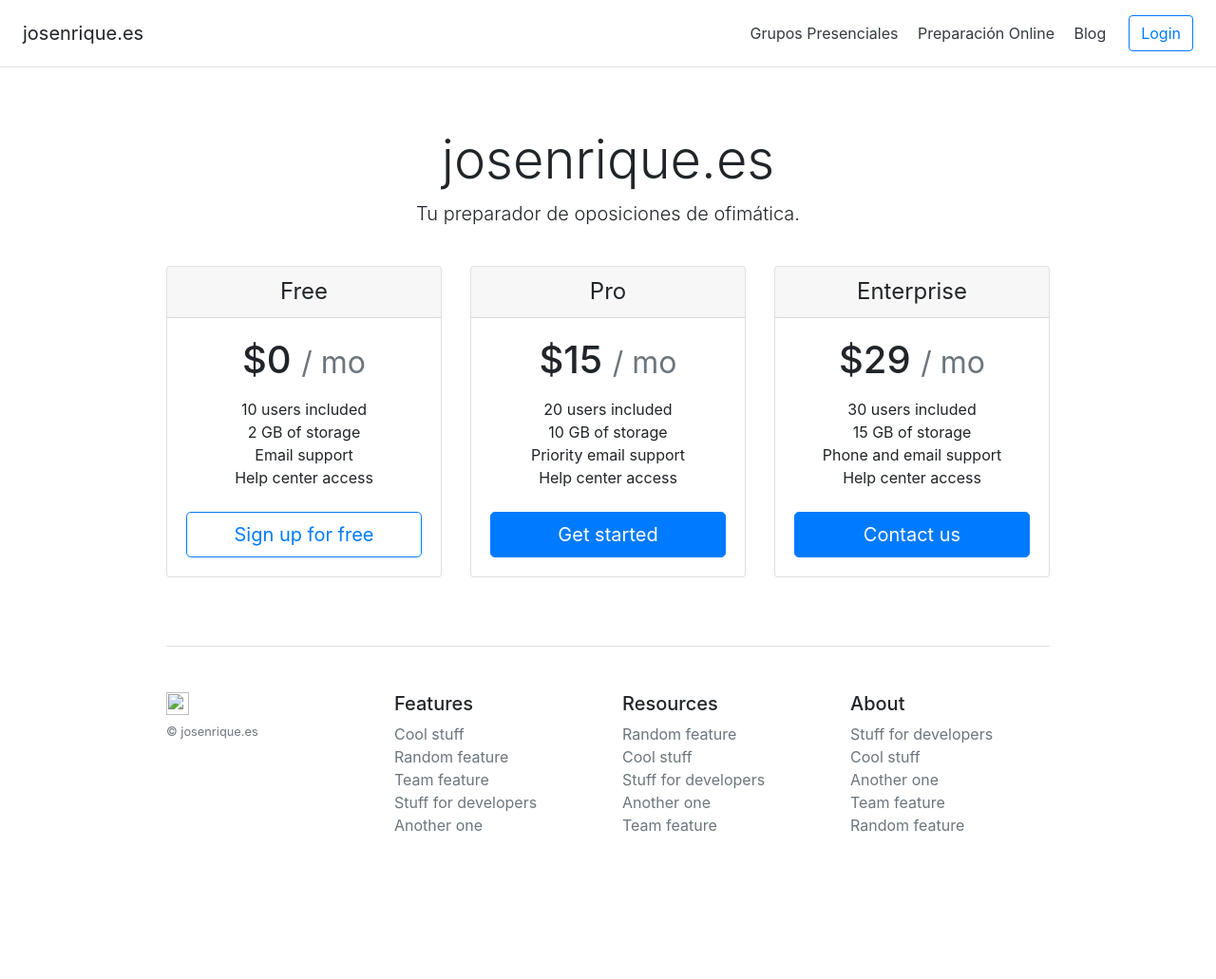
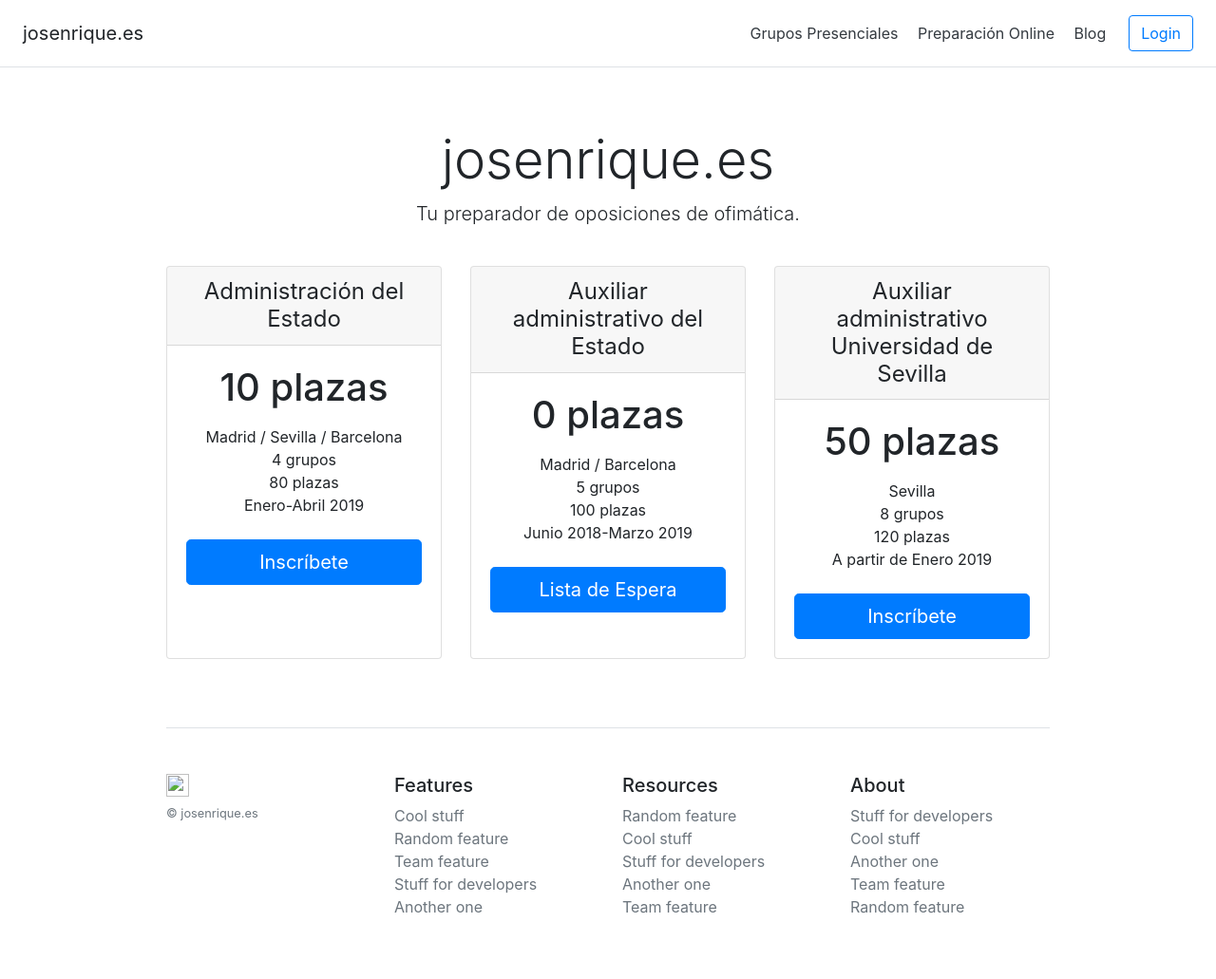
Before and after one commit to juananruiz/inscripcion, a Symfony app: template templates/usuario/inicio.html.twig in a window 1280 px wide. Shown: the whole page at 95% size. Before the commit the page ends 876 px from the top, so only its background shows below. Run offline with Twig, Linux system fonts and the light colour scheme; the template is opened without the code that fills it, so the values that code supplies are empty; some libraries are stand-ins or nearby versions.

Commit message:
Comenzando con listado de cursos para portal usuario

```diff
--- a/public/css/dashboard.css
+++ b/public/css/gestor.css
@@ -1,3 +1,8 @@
+/*
+Basado en el tema de ejemplo Dashboard de Bootstrap
+https://getbootstrap.com/docs/4.1/examples/dashboard/
+*/
+
 body {
   font-size: .875rem;
 }
--- a/public/css/pricing.css
+++ /dev/null
@@ -1,72 +0,0 @@
-html {
-  font-size: 14px;
-}
-@media (min-width: 768px) {
-  html {
-    font-size: 16px;
-  }
-}
-
-.container {
-  max-width: 960px;
-}
-
-.pricing-header {
-  max-width: 700px;
-}
-
-.card-deck .card {
-  min-width: 220px;
-}
-
-@font-face {
-  font-weight: 400;
-  font-style:  normal;
-  font-family: 'Inter-Loom';
-  src: url('https://cdn.useloom.com/assets/fonts/inter/Inter-UI-Regular.woff2') format('woff2');
-}
-@font-face {
-  font-weight: 400;
-  font-style:  italic;
-  font-family: 'Inter-Loom';
-  src: url('https://cdn.useloom.com/assets/fonts/inter/Inter-UI-Italic.woff2') format('woff2');
-}
-
-@font-face {
-  font-weight: 500;
-  font-style:  normal;
-  font-family: 'Inter-Loom';
-  src: url('https://cdn.useloom.com/assets/fonts/inter/Inter-UI-Medium.woff2') format('woff2');
-}
-@font-face {
-  font-weight: 500;
-  font-style:  italic;
-  font-family: 'Inter-Loom';
-  src: url('https://cdn.useloom.com/assets/fonts/inter/Inter-UI-MediumItalic.woff2') format('woff2');
-}
-
-@font-face {
-  font-weight: 700;
-  font-style:  normal;
-  font-family: 'Inter-Loom';
-  src: url('https://cdn.useloom.com/assets/fonts/inter/Inter-UI-Bold.woff2') format('woff2');
-}
-@font-face {
-  font-weight: 700;
-  font-style:  italic;
-  font-family: 'Inter-Loom';
-  src: url('https://cdn.useloom.com/assets/fonts/inter/Inter-UI-BoldItalic.woff2') format('woff2');
-}
-
-@font-face {
-  font-weight: 900;
-  font-style:  normal;
-  font-family: 'Inter-Loom';
-  src: url('https://cdn.useloom.com/assets/fonts/inter/Inter-UI-Black.woff2') format('woff2');
-}
-@font-face {
-    font-weight: 900;
-    font-style: italic;
-    font-family: 'Inter-Loom';
-    src: url('https://cdn.useloom.com/assets/fonts/inter/Inter-UI-BlackItalic.woff2') format('woff2');
-}
--- /dev/null
+++ b/public/css/usuario.css
@@ -0,0 +1,25 @@
+/*
+Basado en el tema de ejemplo Pricing de Bootstrap
+https://getbootstrap.com/docs/4.1/examples/pricing/
+*/
+
+html {
+  font-size: 14px;
+}
+@media (min-width: 768px) {
+  html {
+    font-size: 16px;
+  }
+}
+
+.container {
+  max-width: 960px;
+}
+
+.pricing-header {
+  max-width: 700px;
+}
+
+.card-deck .card {
+  min-width: 220px;
+}
--- a/templates/gestor/layout_dashboard.html.twig
+++ b/templates/gestor/layout_dashboard.html.twig
@@ -8,7 +8,7 @@
     <title>{{ titulo }} - JE Gestor</title>
     {% block css %}
         <link href="/css/bootstrap.min.css" rel="stylesheet">
-        <link href="/css/dashboard.css" rel="stylesheet">
+        <link href="/css/gestor.css" rel="stylesheet">
     {% endblock %}
 </head>
 
--- a/templates/usuario/inicio.html.twig
+++ b/templates/usuario/inicio.html.twig
@@ -1,51 +1,51 @@
-{% extends "usuario/base_pricing.html.twig" %}
-{% set titulo = 'Grupos de Preparación' %}
+{% extends "usuario/layout_base.html.twig" %}
+{% set titulo = 'Grupos de Preparación de Oposiciones' %}
 
 {% block contenido %}
     <div class="card-deck mb-3 text-center">
         <div class="card mb-4 shadow-sm">
             <div class="card-header">
-                <h4 class="my-0 font-weight-normal">Free</h4>
+                <h4 class="my-0 font-weight-normal">Administración del Estado</h4>
             </div>
             <div class="card-body">
-                <h1 class="card-title pricing-card-title">$0 <small class="text-muted">/ mo</small></h1>
+                <h1 class="card-title pricing-card-title">10 plazas</h1>
                 <ul class="list-unstyled mt-3 mb-4">
-                    <li>10 users included</li>
-                    <li>2 GB of storage</li>
-                    <li>Email support</li>
-                    <li>Help center access</li>
+                    <li>Madrid / Sevilla / Barcelona</li>
+                    <li>4 grupos</li>
+                    <li>80 plazas</li>
+                    <li>Enero-Abril 2019</li>
                 </ul>
-                <button type="button" class="btn btn-lg btn-block btn-outline-primary">Sign up for free</button>
+                <button type="button" class="btn btn-lg btn-block btn-primary">Inscríbete</button>
             </div>
         </div>
         <div class="card mb-4 shadow-sm">
             <div class="card-header">
-                <h4 class="my-0 font-weight-normal">Pro</h4>
+                <h4 class="my-0 font-weight-normal">Auxiliar administrativo del Estado</h4>
             </div>
             <div class="card-body">
-                <h1 class="card-title pricing-card-title">$15 <small class="text-muted">/ mo</small></h1>
+                <h1 class="card-title pricing-card-title">0 plazas</h1>
                 <ul class="list-unstyled mt-3 mb-4">
-                    <li>20 users included</li>
-                    <li>10 GB of storage</li>
-                    <li>Priority email support</li>
-                    <li>Help center access</li>
+                    <li>Madrid / Barcelona</li>
+                    <li>5 grupos</li>
+                    <li>100 plazas</li>
+                    <li>Junio 2018-Marzo 2019</li>
                 </ul>
-                <button type="button" class="btn btn-lg btn-block btn-primary">Get started</button>
+                <a href="" type="button" class="btn btn-lg btn-block btn-primary">Lista de Espera</a>
             </div>
         </div>
         <div class="card mb-4 shadow-sm">
             <div class="card-header">
-                <h4 class="my-0 font-weight-normal">Enterprise</h4>
+                <h4 class="my-0 font-weight-normal">Auxiliar administrativo Universidad de Sevilla</h4>
             </div>
             <div class="card-body">
-                <h1 class="card-title pricing-card-title">$29 <small class="text-muted">/ mo</small></h1>
+                <h1 class="card-title pricing-card-title">50 plazas</h1>
                 <ul class="list-unstyled mt-3 mb-4">
-                    <li>30 users included</li>
-                    <li>15 GB of storage</li>
-                    <li>Phone and email support</li>
-                    <li>Help center access</li>
+                    <li>Sevilla</li>
+                    <li>8 grupos</li>
+                    <li>120 plazas</li>
+                    <li>A partir de Enero 2019</li>
                 </ul>
-                <button type="button" class="btn btn-lg btn-block btn-primary">Contact us</button>
+                <button type="button" class="btn btn-lg btn-block btn-primary">Inscríbete</button>
             </div>
         </div>
     </div>
--- a/templates/usuario/base_pricing.html.twig
+++ b/templates/usuario/layout_base.html.twig
@@ -10,7 +10,7 @@
     <title>José Enrique Martínez García - Preparador de Oposiciones</title>
     {% block css %}
         <link rel="stylesheet" href="/css/bootstrap.min.css">
-        <link rel="stylesheet" href="/css/pricing.css">
+        <link rel="stylesheet" href="/css/usuario.css">
     {% endblock %}
 </head>
 <body>
@@ -19,7 +19,7 @@
     <nav class="my-2 my-md-0 mr-md-3">
         <a class="p-2 text-dark" href="#">Grupos Presenciales</a>
         <a class="p-2 text-dark" href="#">Preparación Online</a>
-        <a class="p-2 text-dark" href="#">Blog</a>
+        <a class="p-2 text-dark" href="https://josenrique.es/">Blog</a>
     </nav>
     <a class="btn btn-outline-primary" href="#">Login</a>
 </div>
```
Also changed, not shown: public/css/cover.css (deleted, +0 -118 lines), src/Controller/Usuario/CursoController.php (added, +50 -0 lines), src/Controller/Usuario/InscripcionController.php (added, +101 -0 lines), templates/usuario/curso/listar.html.twig (added, +36 -0 lines).
